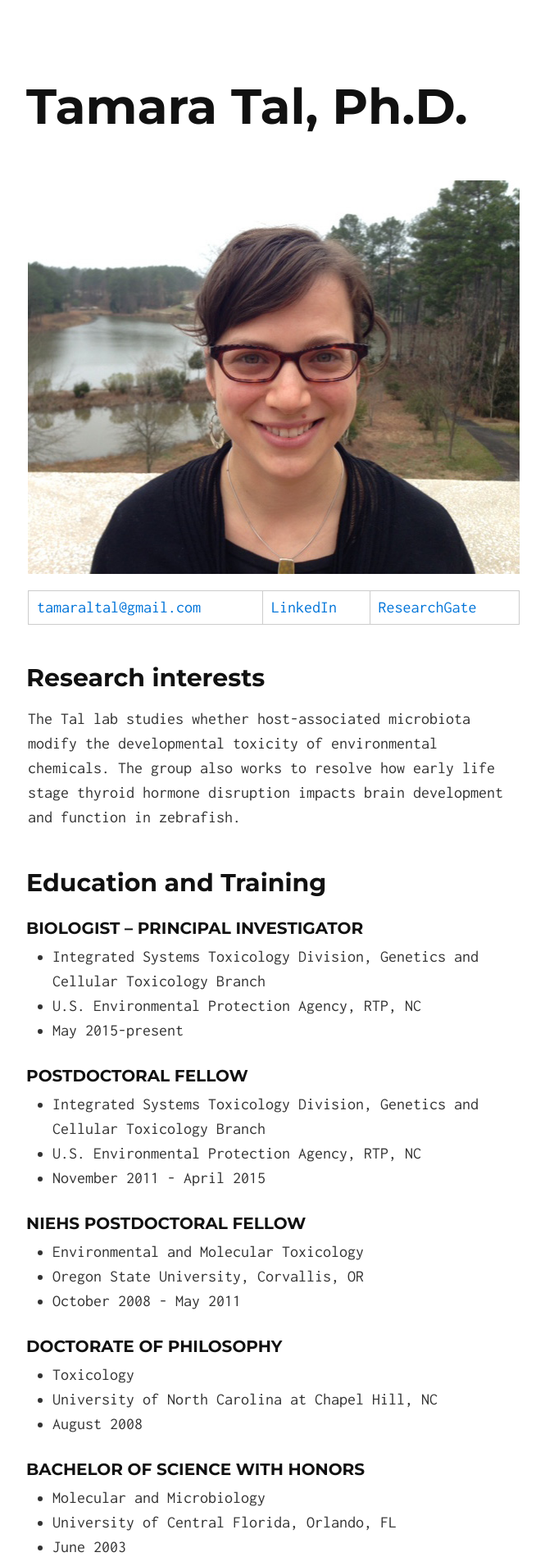
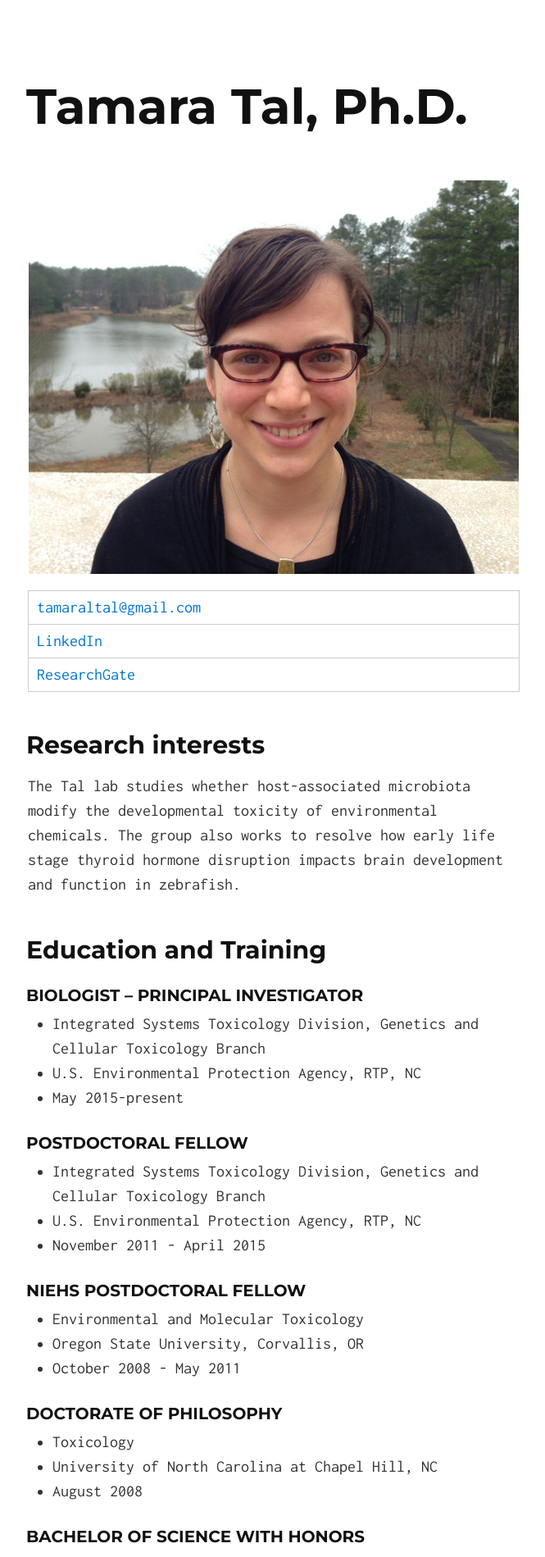
Before and after one commit to ttal1/ttal1.github.io, a Jekyll site: the page built from index.md, in a window 1280 px wide. Shown: the top 1899 px of the page at 82% size, without its empty margins (306-971 px from the left). Built offline with Jekyll 4.4.1, drawn with Linux system fonts in a browser that asks for light colours.

Commit message:
Small screen adjustments

```diff
--- a/index.md
+++ b/index.md
@@ -2,9 +2,11 @@
 layout: default
 ---
 
-<img src="tamaratal.png" title="Tamara Tal, Ph.D. biologist - principal investigator at the U.S. EPA in RTP, North Carolina" id="bio" width="600px" height="480px"/>
+<img src="tamaratal.png" title="Tamara Tal, Ph.D. biologist - principal investigator at the U.S. EPA in RTP, North Carolina" id="bio" />
 
-[tamaraltal@gmail.com](mailto:tamaraltal@gmail.com) | [LinkedIn](http://www.linkedin.com/pub/tamara-tal/14/122/475) | [ResearchGate](http://www.researchgate.net/profile/Tamara_Tal/)
+| [tamaraltal@gmail.com](mailto:tamaraltal@gmail.com) |
+| [LinkedIn](http://www.linkedin.com/pub/tamara-tal/14/122/475) |
+| [ResearchGate](http://www.researchgate.net/profile/Tamara_Tal/) |
 
 ## Research interests
 
```
